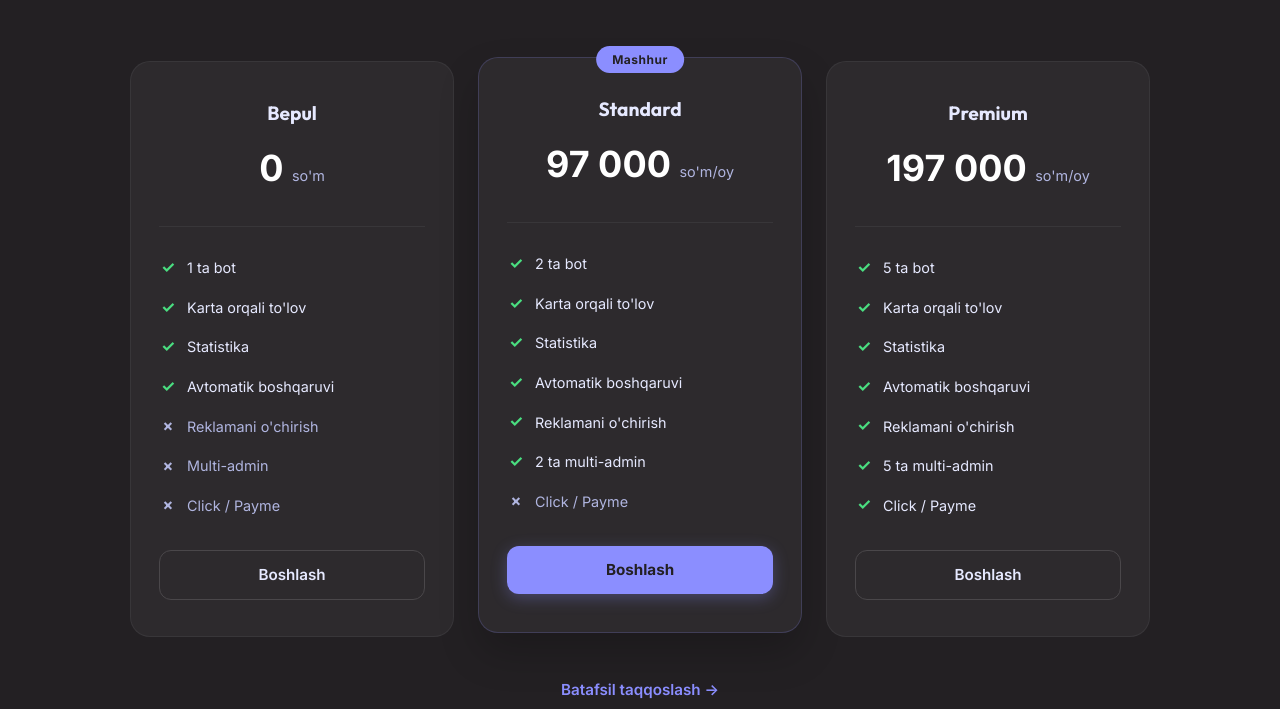
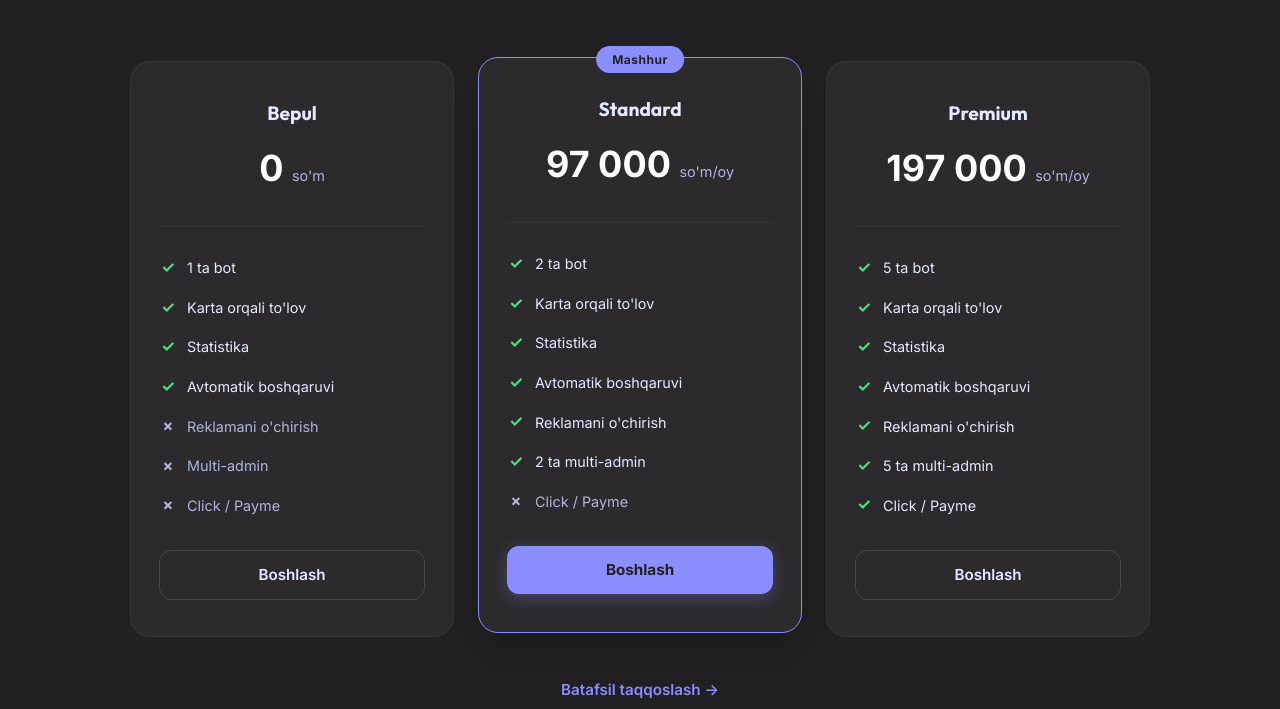
Before and after one commit to shavkatovpm/getolog.uz, an Astro site: page / in a window 1280 px wide. In both pictures the pointer is over the element 640 px from the left and 3050 px from the top of the page. Shown: the part 2701-3410 px from the top of the page. Built offline with nearby package versions, Linux system fonts and the light colour scheme; Astro itself is replaced by a stand-in of ours.

Commit message:
Fix popular pricing card border on hover
Co-Authored-By: Claude Opus 4.6 <noreply@anthropic.com>

```diff
--- a/src/components/Pricing.astro
+++ b/src/components/Pricing.astro
@@ -108,6 +108,10 @@
   .pricing-card--popular {
     border-color: var(--accent);
     box-shadow: 0 0 30px rgba(139, 142, 255, 0.1);
+  }
+
+  .pricing-card--popular:hover {
+    border-color: var(--accent);
   }
 
   .popular-badge {
```
